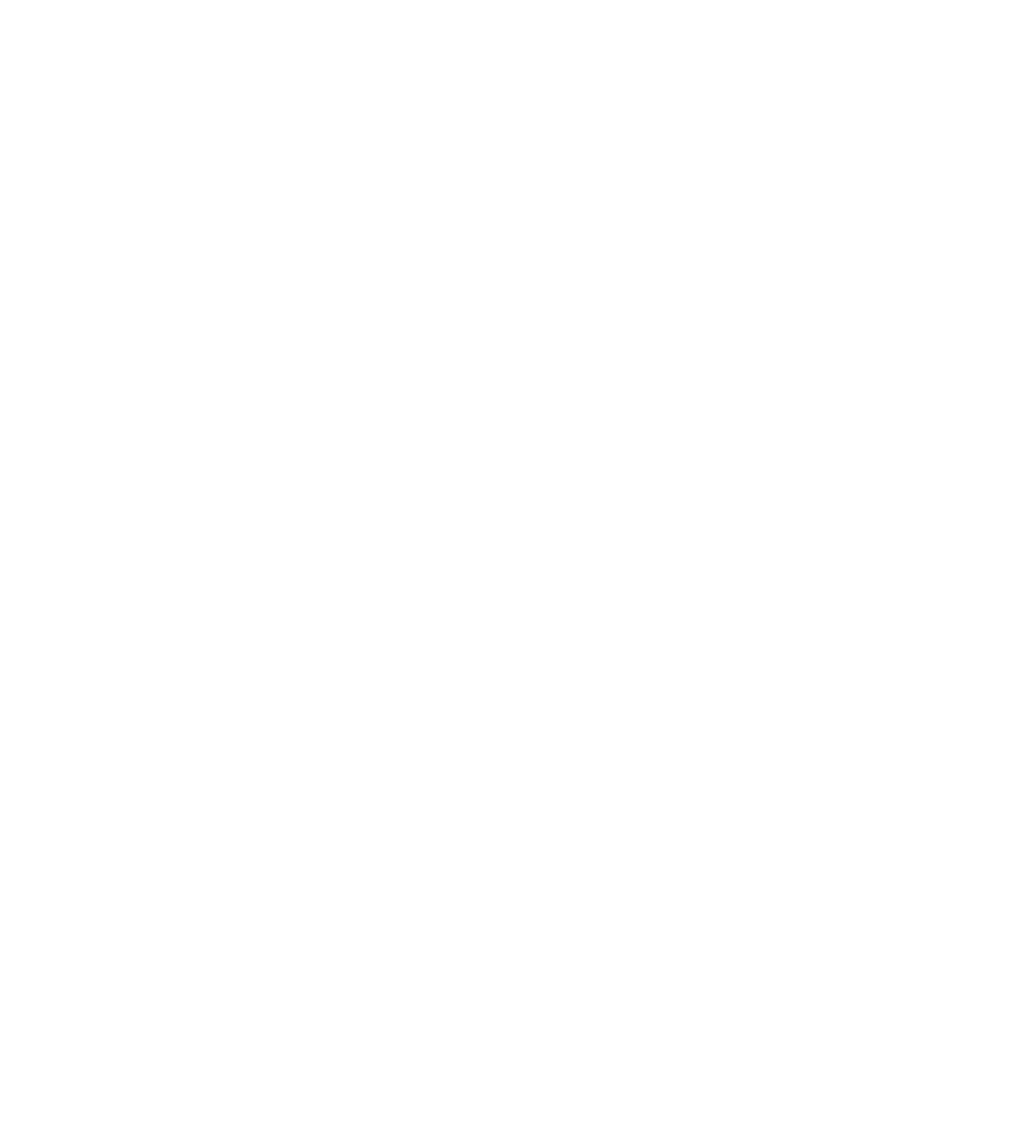
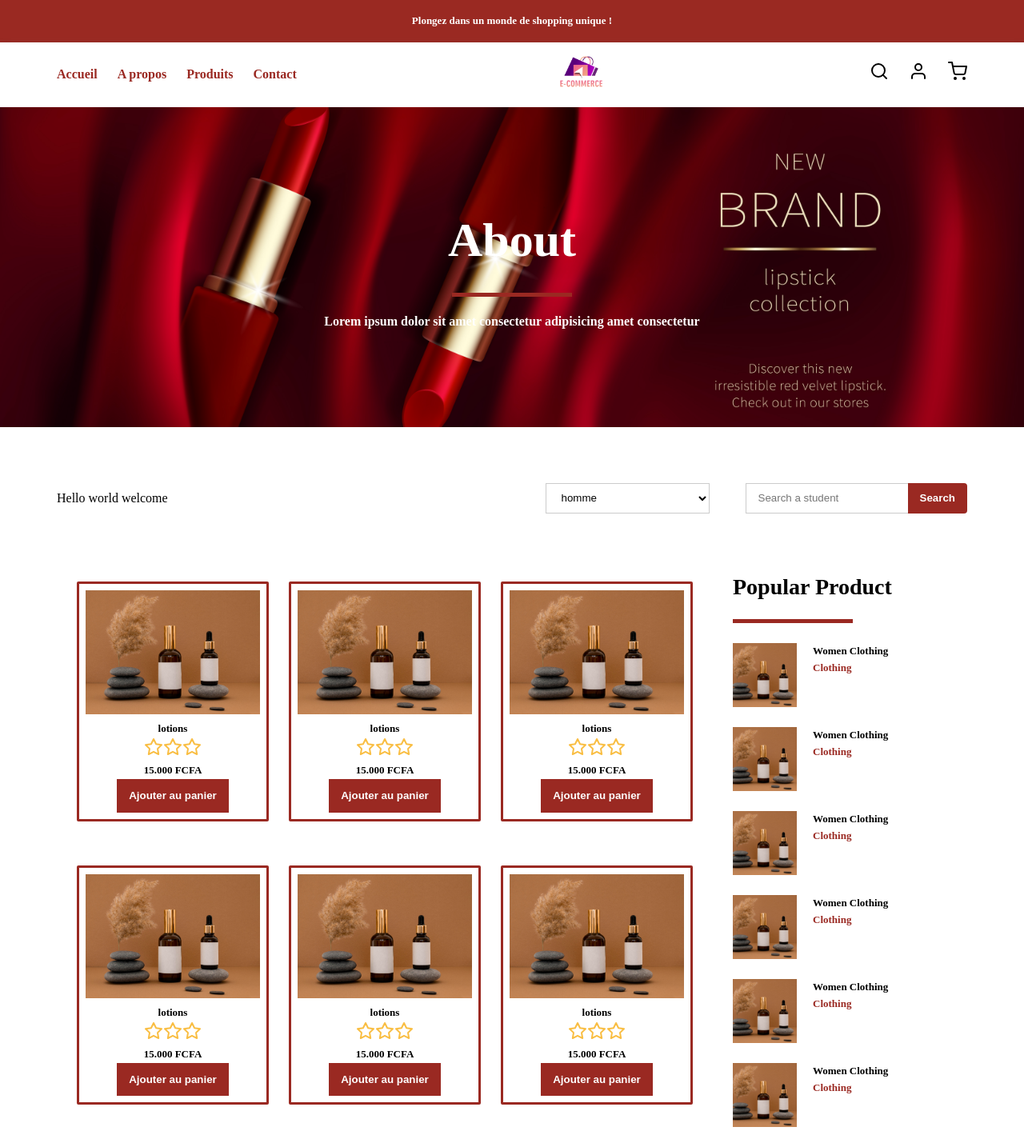
Before and after one commit to avent-visseho/revolutionary-market, a Vue app: page /product in a window 1280 px wide. Before the commit this address had no page. Shown: the top 1434 px of the page at 80% size. Before the commit the page ends 800 px from the top, so only its background shows below. Built offline with nearby package versions, Linux system fonts and the light colour scheme.

Commit message:
finalize product view

```diff
--- a/src/components/about/AboutBanner.vue
+++ b/src/components/about/AboutBanner.vue
@@ -1,19 +1,4 @@
 <template>
-    <div id="aboutBanner">
-        <div class="aboutBanner-content">
-            <div class="aboutBanner-contentInfo">
-                <div class="about-title">
-                    <h1>About</h1>
-                </div>
-                <div class="aboutBanner-tirets">
-                    <TiretHorizontalVue />
-                </div>
-                <div class="aboutBanner-paragraphe">
-                    <p>Lorem ipsum dolor sit amet consectetur adipisicing amet consectetur</p>
-                </div>
-            </div>
-        </div>
-    </div>
     <section class="aboutBanner-beauty">
         <div class="container">
             <div class="aboutBanner-beauty-content">
@@ -36,28 +21,6 @@
 </script>
 
 <style scoped>
-#aboutBanner {
-    background: url('../../assets/img/aboutBanner.jpg');
-    background-repeat: no-repeat;
-    background-size: cover;
-    height: 50vh;
-    background-position: center;
-}
-
-.aboutBanner-content {
-    text-align: center;
-    height: 100%;
-    align-items: center;
-    display: flex;
-    justify-content: center;
-    color: var(--primary-color);
-    font-weight: bold;
-}
-
-.aboutBanner-tirets{
-    display: flex;
-    justify-content: center;
-}
 
 .aboutBanner-beauty-content{
     display: flex;
--- a/src/components/header/NavBar.vue
+++ b/src/components/header/NavBar.vue
@@ -12,7 +12,7 @@
                             <router-link to="/about">A propos</router-link>
                         </li>
                         <li>
-                            <router-link to="/chemin-de-la-page">Produits</router-link>
+                            <router-link to="/product">Produits</router-link>
                         </li>
                         <li>
                             <router-link to="/chemin-de-la-page">Contact</router-link>
--- /dev/null
+++ b/src/components/header/TopBanner.vue
@@ -0,0 +1,47 @@
+<template>
+      <div id="aboutBanner">
+        <div class="aboutBanner-content">
+            <div class="aboutBanner-contentInfo">
+                <div class="about-title">
+                    <h1>About</h1>
+                </div>
+                <div class="aboutBanner-tirets">
+                    <TiretHorizontalVue />
+                </div>
+                <div class="aboutBanner-paragraphe">
+                    <p>Lorem ipsum dolor sit amet consectetur adipisicing amet consectetur</p>
+                </div>
+            </div>
+        </div>
+    </div>
+</template>
+
+<script setup>
+import TiretHorizontalVue from '../tiret/TiretHorizontal.vue'
+</script>
+
+<style scoped>
+
+#aboutBanner {
+    background: url('../../assets/img/aboutBanner.jpg');
+    background-repeat: no-repeat;
+    background-size: cover;
+    height: 50vh;
+    background-position: center;
+}
+
+.aboutBanner-content {
+    text-align: center;
+    height: 100%;
+    align-items: center;
+    display: flex;
+    justify-content: center;
+    color: var(--primary-color);
+    font-weight: bold;
+}
+
+.aboutBanner-tirets{
+    display: flex;
+    justify-content: center;
+}
+</style>
--- /dev/null
+++ b/src/components/produit/Popular.vue
@@ -0,0 +1,32 @@
+<template>
+    <div class="popular-content">
+        <div class="popularPicture">
+            <img src="../../assets/img/product1.jpg" alt="">
+        </div>
+        <div class="popularSubtitle">
+            <h5>Women Clothing</h5>
+            <h5 class="secondPopular-subtitle">Clothing</h5>
+        </div>
+    </div>
+</template>
+
+<script setup>
+
+</script>
+
+<style scoped>
+.popular-content {
+    display: flex;
+    gap: 20px;
+    margin: 25px 0;
+}
+
+.popularPicture {
+    width: 80px;
+    height: 80px;
+}
+
+.secondPopular-subtitle {
+    color: var(--secondary-color);
+}
+</style>
--- a/src/components/produit/Product.vue
+++ b/src/components/produit/Product.vue
@@ -33,7 +33,7 @@
     padding: 8px;
     border: solid 3px var(--secondary-color );
     border-radius: 2px;
-    width: 265px;
+    width: 240px;
     margin: 15px 0;
 }
 
--- a/src/router/index.js
+++ b/src/router/index.js
@@ -1,6 +1,7 @@
 import { createRouter, createWebHistory } from 'vue-router'
 import IndexView from '../views/IndexView.vue'
 import AboutView from '../views/AboutView.vue'
+import ProductView from '../views/ProductView.vue'
 
 const router = createRouter({
   history: createWebHistory(import.meta.env.BASE_URL),
@@ -14,6 +15,11 @@
       path: '/about',
       name: 'about',
       component: AboutView
+    },
+    {
+      path: '/product',
+      name: 'product',
+      component: ProductView
     }
   ]
 })
--- a/src/views/AboutView.vue
+++ b/src/views/AboutView.vue
@@ -4,6 +4,9 @@
     </div>
     <div>
         <NavBarVue />
+    </div>
+    <div>
+        <TopBannerVue/>
     </div>
     <div>
         <AboutBannerVue/>
@@ -22,6 +25,7 @@
 <script setup>
 import HeaderVue from '../components/header/Header.vue';
 import NavBarVue from '../components/header/NavBar.vue';
+import TopBannerVue from '../components/header/TopBanner.vue';
 import AboutBannerVue from '../components/about/AboutBanner.vue';
 import AboutHistoryVue from '../components/about/AboutHistory.vue'
 import AboutMissionVue from '../components/about/AboutMission.vue';
--- /dev/null
+++ b/src/views/ProductView.vue
@@ -0,0 +1,158 @@
+<template>
+    <div>
+        <HeaderVue />
+    </div>
+    <div>
+        <NavBarVue />
+    </div>
+    <div>
+        <TopBanner />
+    </div>
+    <div id="filterSearch">
+        <div class="container">
+            <div class="filterSearch-content">
+
+                <div class="filterSearch-content-title">
+                    <p>Hello world welcome</p>
+                </div>
+
+                <div class="category-searchBar-content">
+                    <div class="category-content">
+                        <form action="" method="post">
+                            <select name="genr" id="select">
+                                <option value="homme" class="options-item"> homme</option>
+                                <option value="femme"> femme</option>
+                                <option value="bebe"> bébé</option>
+
+                            </select>
+                        </form>
+                    </div>
+
+                    <div class="filterSearch-content">
+                        <div class="Search">
+                            <input type="search" placeholder="Search a student">
+                            <input type="submit" value="Search" id="searchbtn">
+                        </div>
+                    </div>
+                </div>
+            </div>
+        </div>
+    </div>
+    <div class="product-SoughtProduct">
+        <div class="container">
+            <div class="product-SoughtProduct-content">
+                <div class="productContent">
+                    <ProductVue />
+                    <ProductVue />
+                    <ProductVue />
+                    <ProductVue />
+                    <ProductVue />
+                    <ProductVue />
+                    <ProductVue />
+                    <ProductVue />
+                    <ProductVue />
+                    <ProductVue />
+                    <ProductVue />
+                    <ProductVue />
+                </div>
+                <div class="soughtProduct-content">
+                    <div class="soughtProduct-title">
+                        <h4>Popular Product</h4>
+                    </div>
+                    <div class="soughtProduct-titleUnderline">
+                        <TiretHorizontalVue />
+                    </div>
+                    <div class="popularPicture-subtitile-content">
+                        <PopularVue/>
+                        <PopularVue/>
+                        <PopularVue/>
+                        <PopularVue/>
+                        <PopularVue/>
+                        <PopularVue/>
+                    </div>
+                </div>
+            </div>
+        </div>
+    </div>
+    <div>
+        <FooterVue/>
+    </div>
+</template>
+
+<script setup>
+import HeaderVue from '../components/header/Header.vue';
+import NavBarVue from '../components/header/NavBar.vue';
+import TopBanner from '../components/header/TopBanner.vue';
+import ProductVue from '../components/produit/Product.vue';
+import TiretHorizontalVue from '../components/tiret/TiretHorizontal.vue';
+import PopularVue from '../components/produit/Popular.vue'
+import FooterVue from '../components/footer/Footer.vue'
+</script>
+
+<style scoped>
+/* search style */
+
+
+.filterSearch-content {
+    margin: 35px 0;
+    display: flex;
+    align-items: center;
+    justify-content: space-between;
+}
+
+.category-searchBar-content {
+    display: flex;
+    align-items: center;
+    gap: 45px;
+}
+
+.Search input {
+    display: inline-block;
+    border: solid 1px #ccc;
+    border-right: none;
+    height: 38px;
+    outline: none;
+    padding: 0 15px;
+}
+
+#searchbtn {
+    border: none;
+    cursor: pointer;
+    border-radius: 0 4px 4px 0;
+    margin-left: -5px;
+    color: var(--primary-color);
+    font-weight: bold;
+    background-color: var(--secondary-color);
+}
+
+#select {
+    display: inline-block;
+    border: solid 1px #ccc;
+    background-color: var(--primary-color);
+    height: 38px;
+    outline: none;
+    padding: 0 15px;
+    width: 205px;
+}
+
+.product-SoughtProduct-content {
+    display: flex;
+    gap: 25px;
+    /*     border: solid 4px red; */
+}
+
+.product-SoughtProduct-content .productContent {
+    max-width: 820px;
+    width: 100%;
+    display: flex;
+    justify-content: center;
+    flex-wrap: wrap;
+    gap: 25px;
+    /*     border: solid blue 4px; */
+}
+
+.product-SoughtProduct-content .soughtProduct-content {
+    max-width: 291px;
+    width: 100%;
+}
+</style>
```
Also changed, not shown: src/assets/img/b3.jpg (added), src/assets/img/f3.jpg (added).
